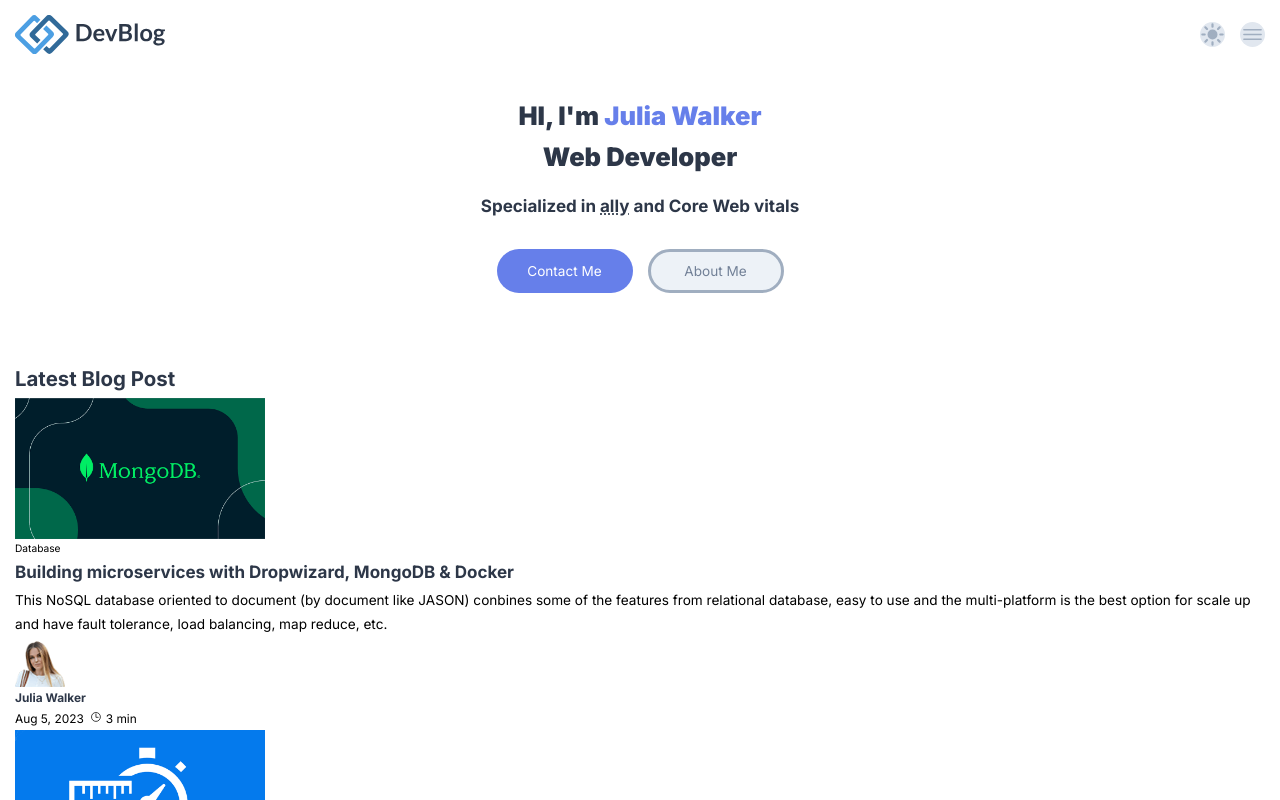
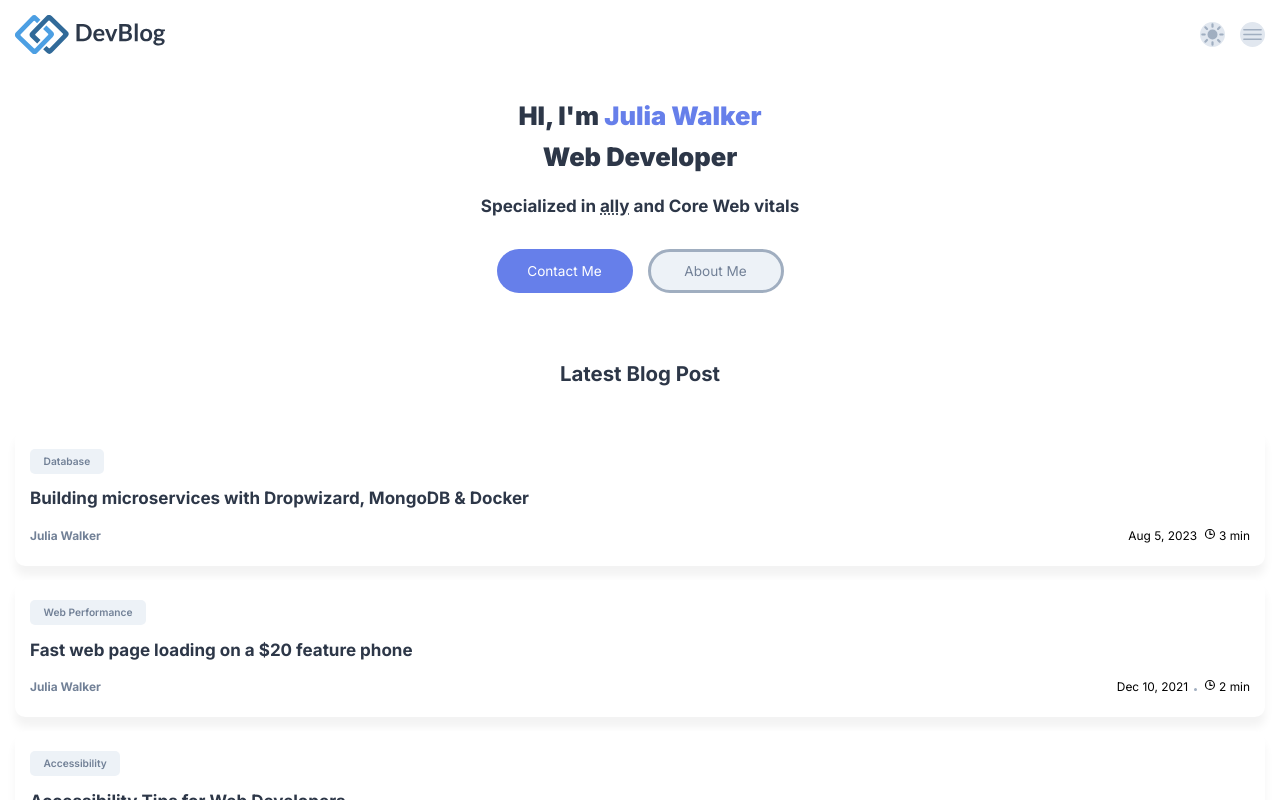
Before and after one commit to Lattanaxay/Blog_page, a plain HTML site: page index.html in a window 1280 px wide. Shown: the top 800 px of the page. Drawn offline with nearby package versions, Linux system fonts and the light colour scheme.

Commit message:
add more feture

```diff
--- a/index.html
+++ b/index.html
@@ -161,13 +161,14 @@
             - BLOG SECTION
          -->
             <div class="blog">
+
             <h2 class="h2">Latest Blog Post</h2>
 
              <div class="blog-card-group">
 
                  <div class="blog-card">
 
-                    <div class="blog-card-banner-img">
+                    <div class="blog-card-banner">
                         <img src="./assets/blog-1.png" alt="Building microservices with
                         Dropwizard, MongoDB & Docker" width="250"
                         class="blog-banner-img">
--- a/style.css
+++ b/style.css
@@ -270,3 +270,104 @@ header .btn-group {
 }
 
 .hero .right {display: none;}
+
+
+/* BLOG SECTION */
+
+.main {
+    background: var(--background-secondary);
+    padding: var(--py) 0;
+}
+.blog .h2 {
+    line-height: 1.3;
+    margin-bottom: 3rem;
+    text-align: center;
+}
+
+.blog-card-group { margin-bottom: 3rem;}
+
+.blog-card {
+    background: var(--background-primary);
+    padding: 10px;
+    margin-bottom: 1rem;
+    border-radius: 10px;
+    box-shadow: 0 10px 10px hsla(0, 0%, 0%, 0.05);
+    transition: 0.25s ease;
+}
+
+.blog-card:hover {
+    transform: translateY(-2px);
+    box-shadow: 0 10px 10px hsla(0, 0%, 0%, 0.1);
+}
+
+.blog-card-banner { display: none;}
+
+.blog-content-wrapper { padding: 10px 5px;}
+
+.blog-topic {
+    background: var(--action-secondary);
+    color: var(--foreground-secondary);
+    font-weight: 600;
+    padding: 0.25rem 1rem;
+    border-radius: 5px;
+    margin-bottom: 1rem;
+}
+
+.blog-topic:hover {
+    background: var(--foreground-secondary);
+    color: var(--action-secondary);
+}
+
+.blog-card .h3 {
+    line-height: 1.4;
+    margin-bottom: 1rem;
+}
+
+.blog-card .h3 :hover {
+    text-decoration: underline;
+    text-decoration-thickness: 2px;
+}
+
+.blog-text,
+.profile-wrapper { display: none;}
+
+.blog .wrapper {
+    display:            flex;
+    justify-content:    space-between;
+    align-items:        center;
+    flex-wrap:          wrap;
+    gap: 15px;
+}
+
+.blog .h4 { color:var(--foreground-secondary); }
+
+.blog .h4:hover {color:var(--accent);}
+
+ิ.blog .text-sm {
+    display:        flex;
+    align-items:    center;
+    gap:            5px;
+    color:var(--foreground-tertiary);
+}
+
+.blog .separator {
+    background: var(--foreground-tertiary);
+    margin-inline: 3px;
+    margin: 0 3px; /* fallback for margin inline */
+    width: 3px;
+    height: 3px;
+    border-radius: 3px;
+}
+
+.blog ion-icon { --ionicon-stroke-width: 50px; }
+
+
+.load-more {
+    margin-inline: auto;
+    margin: auto; /* fallback for margin-inline */
+    background: var(--foreground-secondary);
+    color: var(--background-secondary);
+    padding: 0.6875rem 1.1875rem;
+  }
+
+  .load-more:hover { background: var(--accent); }
```
